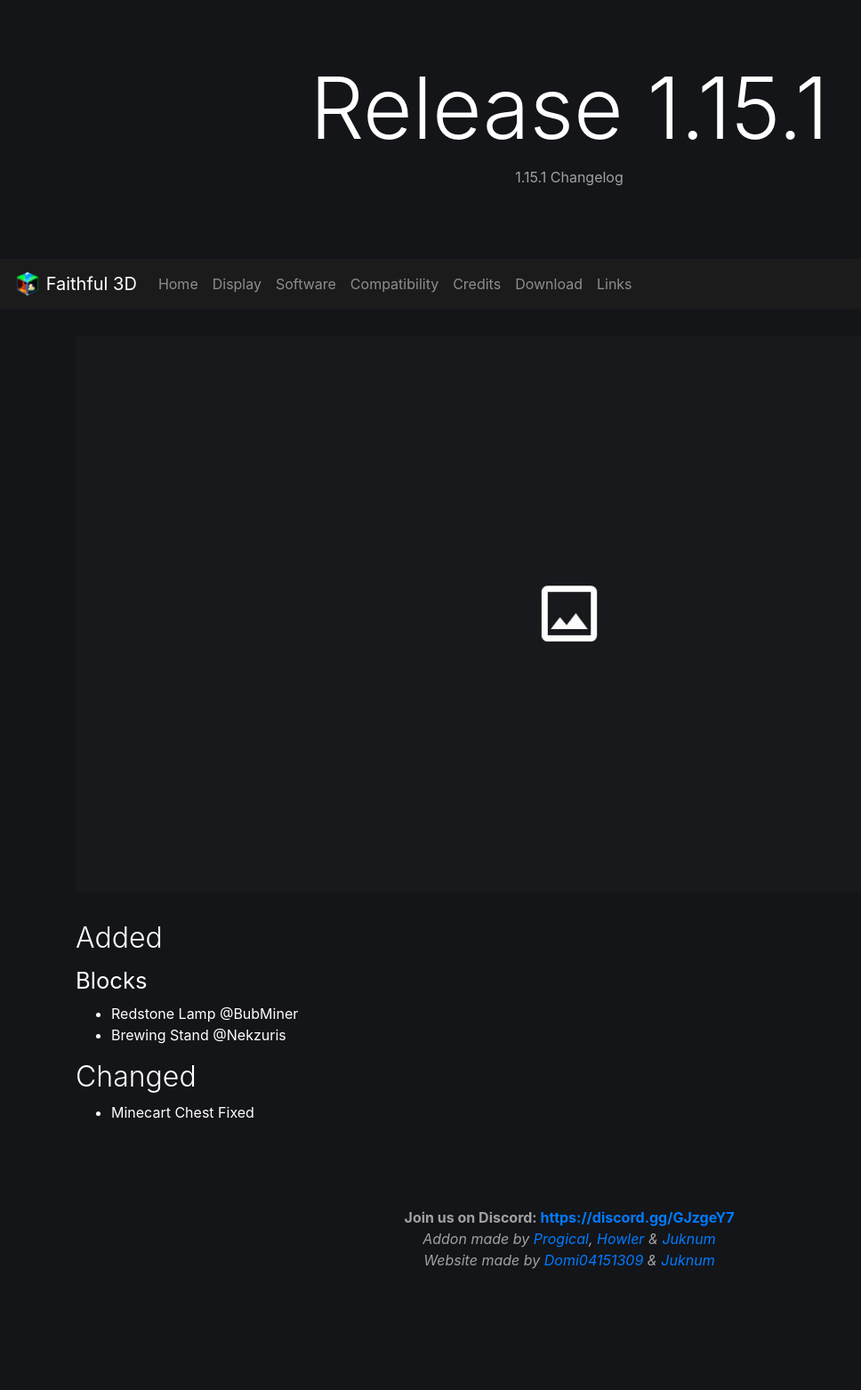
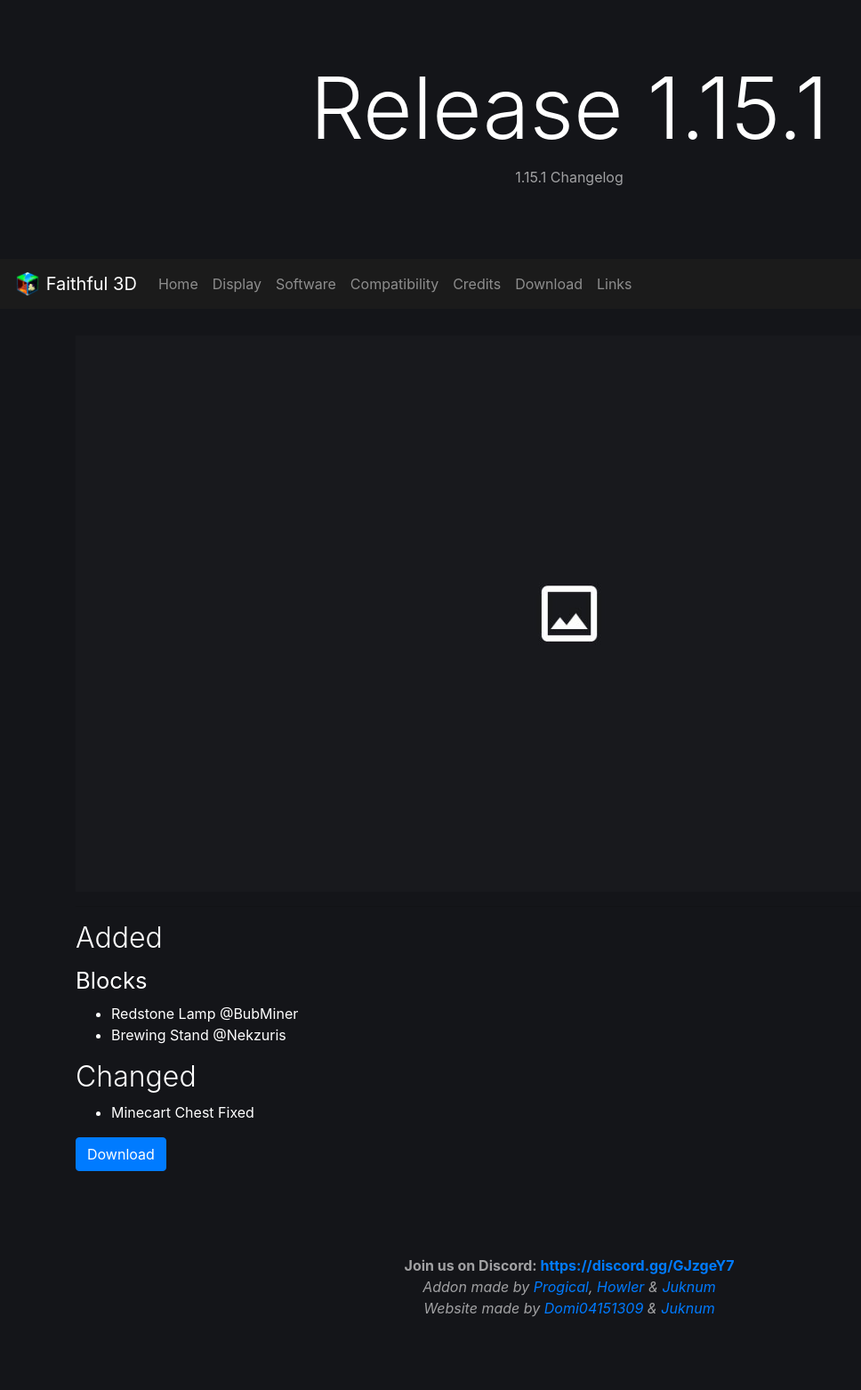
Before and after one commit to Faithful3D/Website, a Jekyll site: the page built from release_1_15_1.html, in a window 1280 px wide. Shown: the whole page at 89% size, without its empty margins (0-968 px from the left). Built offline with Jekyll 4.4.1, drawn with Linux system fonts in a browser that asks for light colours; before the commit the page ends 1508 px from its top, so only the background shows below that.

Commit message:
added download button

```diff
--- a/index.html
+++ b/index.html
@@ -100,7 +100,7 @@
 
 <img src="./image/home/no_img.jpg" alt="Minecraft Screenshot" class="links-image">
 <div class="links-content">
-  <h2>Release 1.15.2</h2>
+  <h2>Release 1.15.1</h2>
   <p>
     for 1.15.1, Feb 25, 2019
   </p>
--- a/release_1_14.html
+++ b/release_1_14.html
@@ -60,4 +60,6 @@
 	<ul>
 		<li>Chest
 	</ul>
+
+	<a class="btn btn-primary" href="https://www.curseforge.com/minecraft/texture-packs/faithful-3d/files/2825892">Download</a>
 </div>
--- a/release_1_15.html
+++ b/release_1_15.html
@@ -24,4 +24,7 @@
 	<ul>
 		<li>Chest (optifine)
 	</ul>
+
+	<a class="btn btn-primary" href="https://www.curseforge.com/minecraft/texture-packs/faithful-3d/files/2842038">Download</a>
+
 </div>
--- a/release_1_15_1.html
+++ b/release_1_15_1.html
@@ -18,4 +18,6 @@
 	<ul>
 		<li>Minecart Chest Fixed
 	</ul>
+
+	<a class="btn btn-primary" href="https://www.curseforge.com/minecraft/texture-packs/faithful-3d/files/2849351">Download</a>
 </div>
--- a/release_1_15_2.html
+++ b/release_1_15_2.html
@@ -39,4 +39,6 @@
 	<ul>
 		<li>Nothing
 	</ul>
+
+	<a class="btn btn-primary" href="https://www.curseforge.com/minecraft/texture-packs/faithful-3d/files/2877605">Download</a>
 </div>
```
